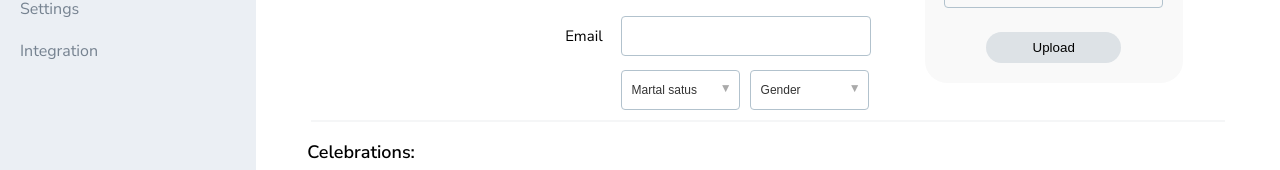
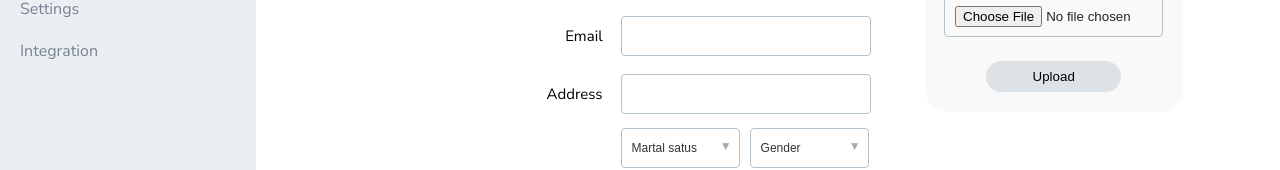
Before and after one commit to Oladapodaniel/CMS-1, a Vue app: page /home/add-person in a window 1280 px wide. Shown: the part 395-565 px from the top of the page. Built offline with nearby package versions, Linux system fonts and the light colour scheme; no server answers; a small style sheet from the web is missing; what vue-google-charts, vue-highcharts would draw is missing.

Commit message:
Add address to add person form

```diff
--- a/src/views/people/AddPerson.vue
+++ b/src/views/people/AddPerson.vue
@@ -34,6 +34,10 @@
               <div class="input-field">
                 <label for="" class="label">Email</label>
                 <input type="text" class="input" placeholder="" v-model="person.email" />
+              </div>
+              <div class="input-field">
+                <label for="" class="label">Address</label>
+                <input type="text" class="input" placeholder="" v-model="person.address" />
               </div>
               <div class="input-field">
                 <label for=""></label>
@@ -358,6 +362,7 @@ export default {
       formData.monthOfWedding = anniversaryDate.month();
       formData.dayOfWedding = anniversaryDate.date();
       formData.peopleClassificationID = personObj.peopleClassificationID;
+      formData.address = personObj.address;
       formData.picture = image;
 
       try {
```
